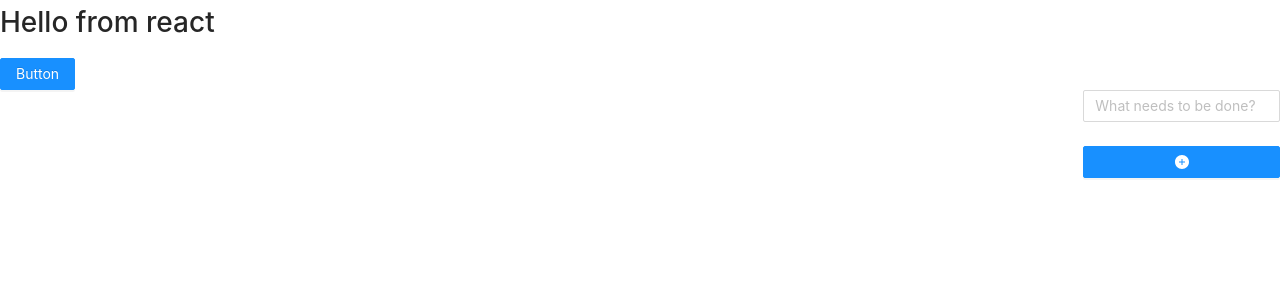
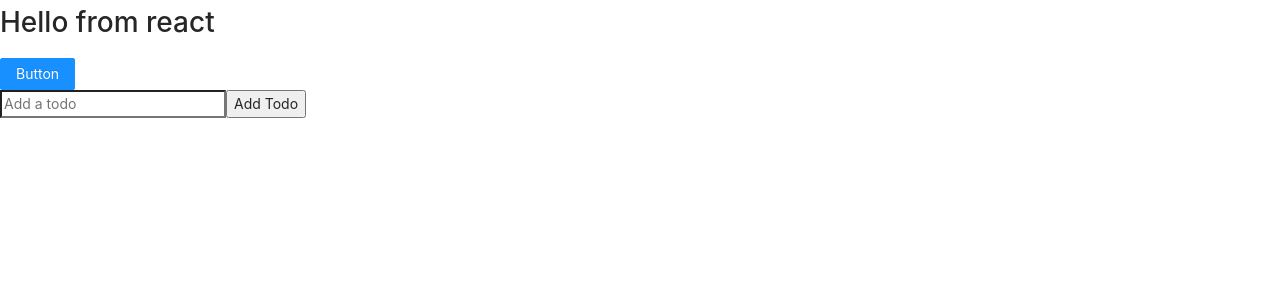
Before and after one commit to jesspesale/TodoList-frontend, a React (Create React App) app: page / in a window 1280 px wide. Shown: the top 300 px of the page. Built offline with nearby package versions, Linux system fonts and the light colour scheme; the HTML template or start-up script is replaced by a standard one.

Commit message:
attempting a form page wihtout ant design

```diff
--- a/src/App.jsx
+++ b/src/App.jsx
@@ -1,6 +1,7 @@
 import './App.css';
 import { Button } from 'antd';
 import TodoForm from "./components/TodoForm"
+import Form from "./components/Form"
 // import {loadTodos} from "./actions/todoService"
 
 function App() {
@@ -9,7 +10,8 @@
     <div className="App">
       <h1>Hello from react </h1>
       <Button type="primary">Button</Button>
-      <TodoForm></TodoForm>
+      <Form></Form>
+      {/* <TodoForm></TodoForm> */}
     </div>
   );
 }
--- /dev/null
+++ b/src/components/Form.jsx
@@ -0,0 +1,20 @@
+import React, { useState } from "react";
+
+export default function Form() {
+  const [input, setInput] = useState("");
+
+  return (
+    <div>
+      <form classname="todo-form">
+          <input
+          type="text"
+          placeholder="Add a todo"
+          value={input}
+          name="text"
+          className="todo.input"
+          />
+        <button className="todo-button">Add Todo</button>
+      </form>
+    </div>
+  );
+}
--- a/src/components/todoForm.jsx
+++ b/src/components/todoForm.jsx
@@ -24,11 +24,10 @@
         form={form}
         onFinish={onFinish}
         layout="horizontal"
-        className="todo-form"
-      >
+        className="todo-form" >
         <Row gutter={20}>
           <Col xs={24} sm={24} md={17} lg={19} xl={20}>
-            <Button></Button>
+
           </Col>
           <Col xs={24} sm={24} md={7} lg={5} xl={4}>
             <Form.Item
```
